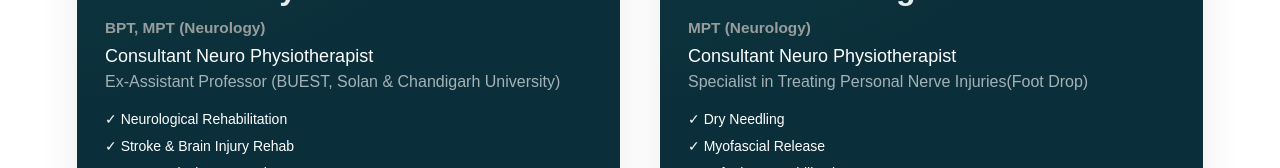
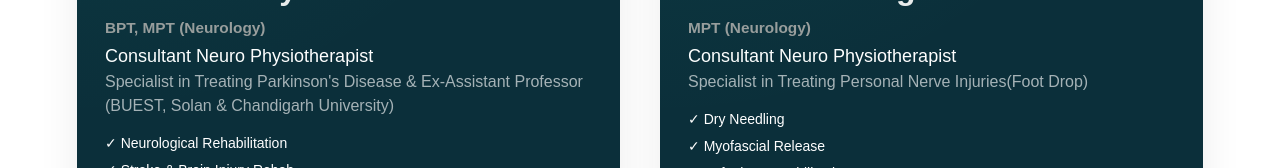
Before and after one commit to shubham7c/cereveda-physiotherapy-clinic, a React (Vite) app: page / in a window 1280 px wide. Shown: the part 3239-3407 px from the top of the page. Built offline with nearby package versions, Linux system fonts and the light colour scheme.

Commit message:
Changes in doctor Section

```diff
--- a/src/data/doctorsData.js
+++ b/src/data/doctorsData.js
@@ -7,7 +7,7 @@ const doctorsData = [
     name: "Dr. Mridul Jyotsna",
     qualification: "BPT, MPT (Neurology)",
     role: "Consultant Neuro Physiotherapist",
-    experience: "Ex-Assistant Professor (BUEST, Solan & Chandigarh University)",
+    experience: "Specialist in Treating Parkinson's Disease & Ex-Assistant Professor (BUEST, Solan & Chandigarh University)",
     image: Mridul, // portrait image
     specialties: [
       "Neurological Rehabilitation",
```
